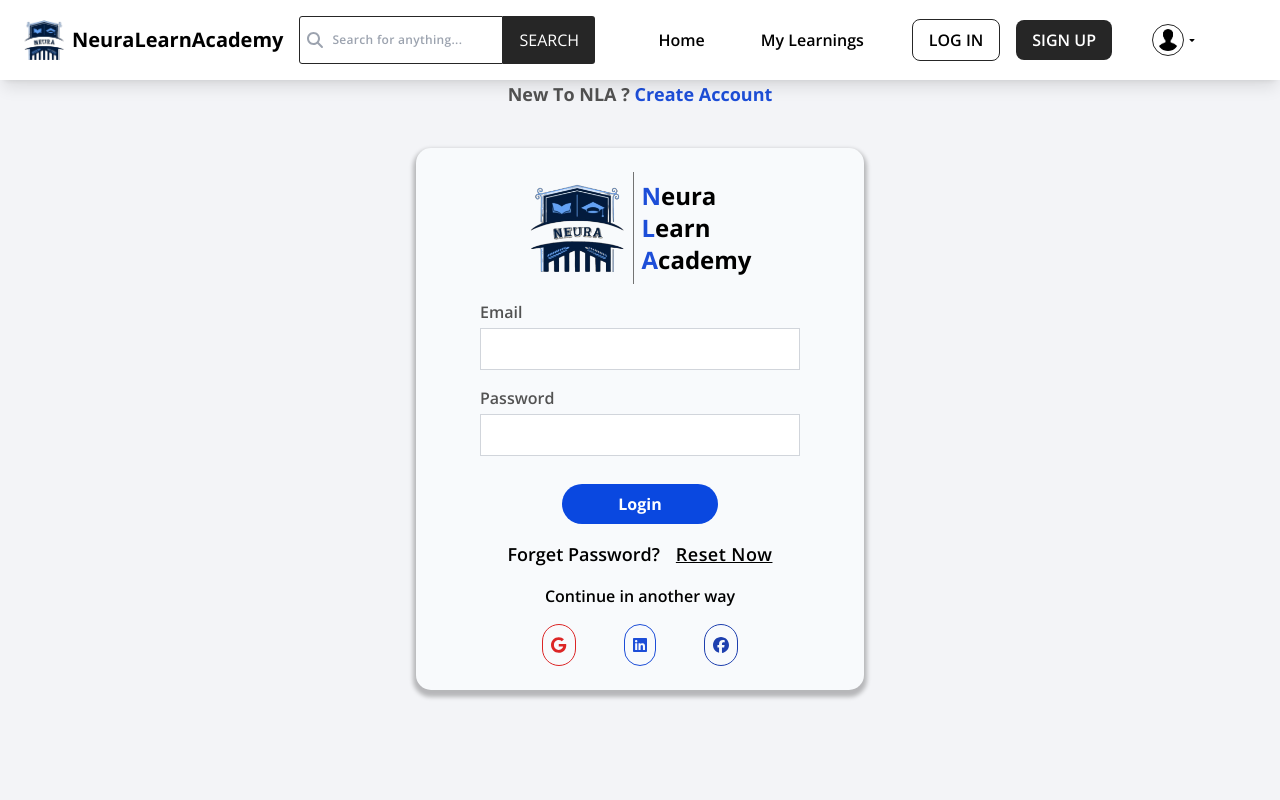
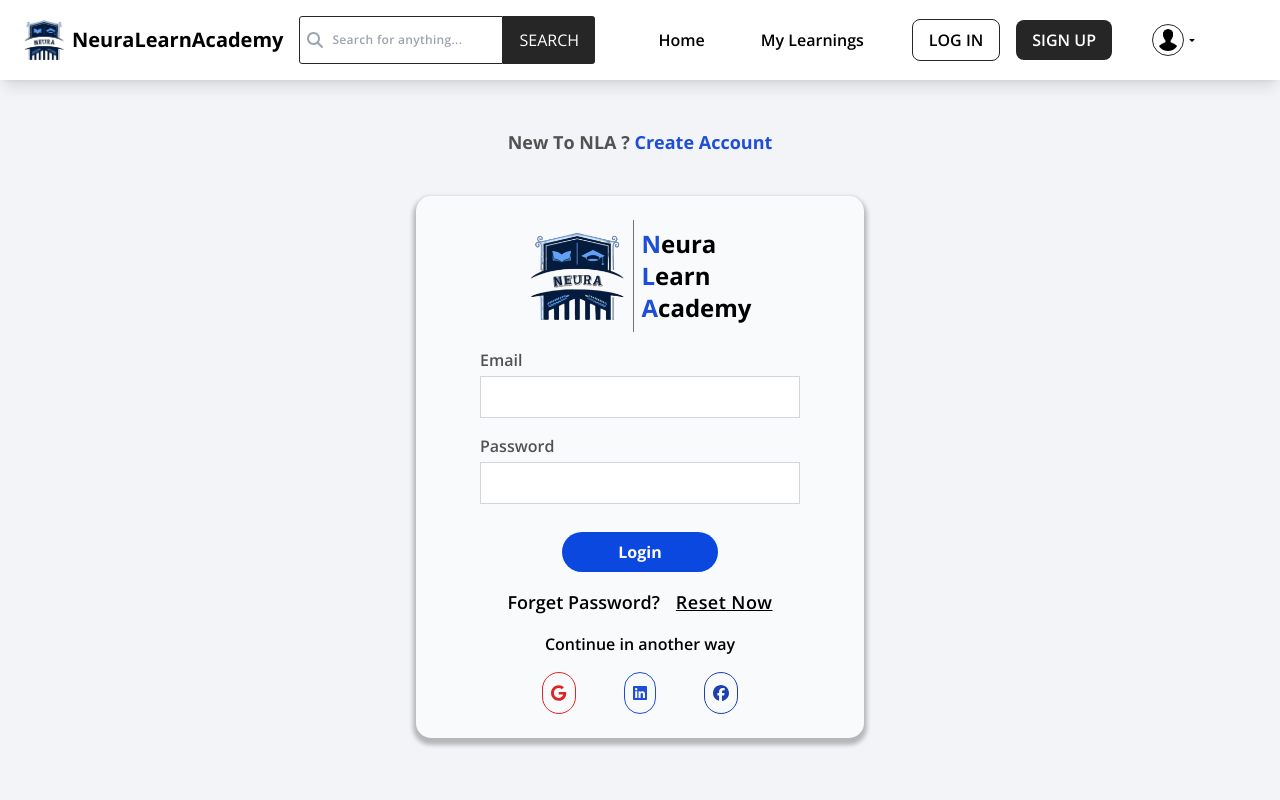
Before and after one commit to FrontEndDevo/NeuraLearnAcademy, a React (Vite) app: page /login in a window 1280 px wide. Shown: the top 800 px of the page. Built offline with nearby package versions, Linux system fonts and the light colour scheme.

Commit message:
Separate the Navbar from register components a little

```diff
--- a/src/components/Registration/Login/Login.jsx
+++ b/src/components/Registration/Login/Login.jsx
@@ -55,7 +55,7 @@ const Login = () => {
 
   return (
     <>
-      <div className="flex flex-col items-center px-10 pt-20 pb-16">
+      <div className="flex flex-col items-center px-10 pt-32 pb-16">
         <div className="flex items-center justify-between mb-10">
           <h1 className="font-bold text-neutral-600 md:text-lg">
             New To NLA ?{" "}
--- a/src/components/Registration/SignUp/SignUp.jsx
+++ b/src/components/Registration/SignUp/SignUp.jsx
@@ -49,7 +49,7 @@ const SignUp = () => {
 
   return (
     <>
-      <div className="flex flex-col items-center px-10 pt-10 pb-20">
+      <div className="flex flex-col items-center px-10 pt-32 pb-20">
         <div
           style={{
             boxShadow: "0px 4px 4px 3px rgba(0, 0, 0, 0.25)",
```
